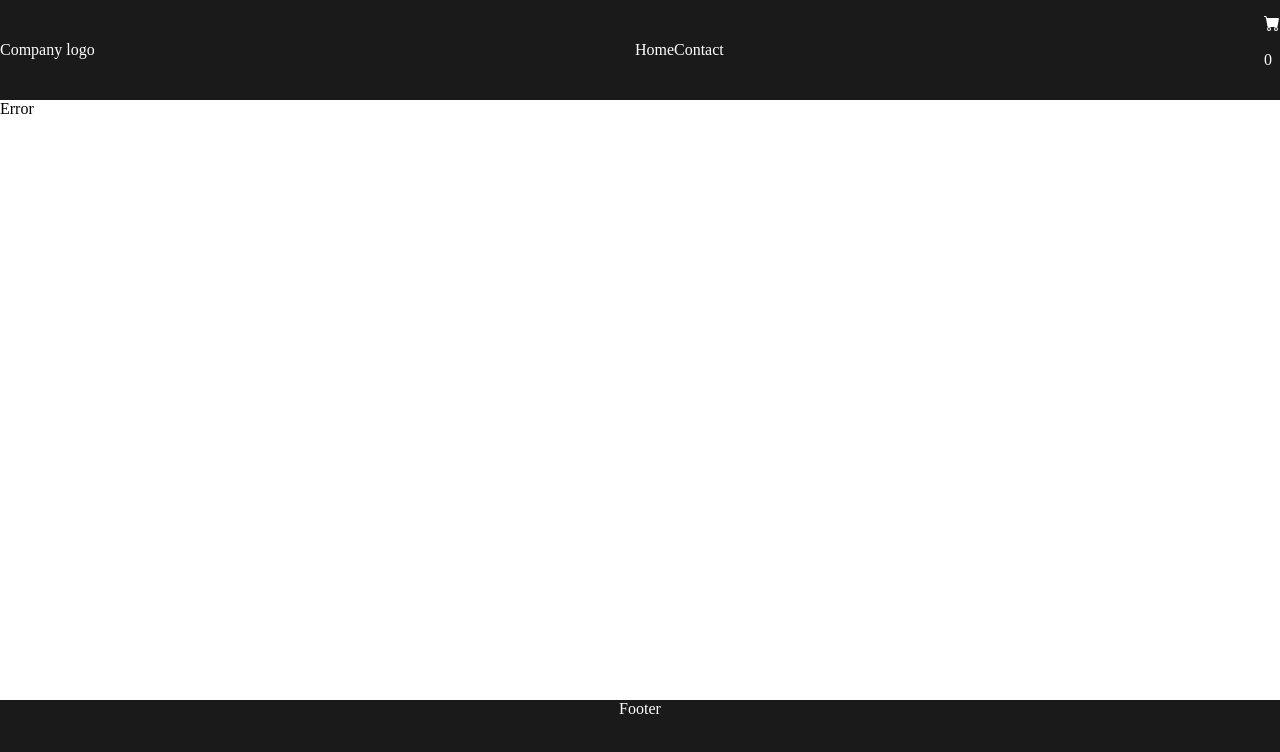
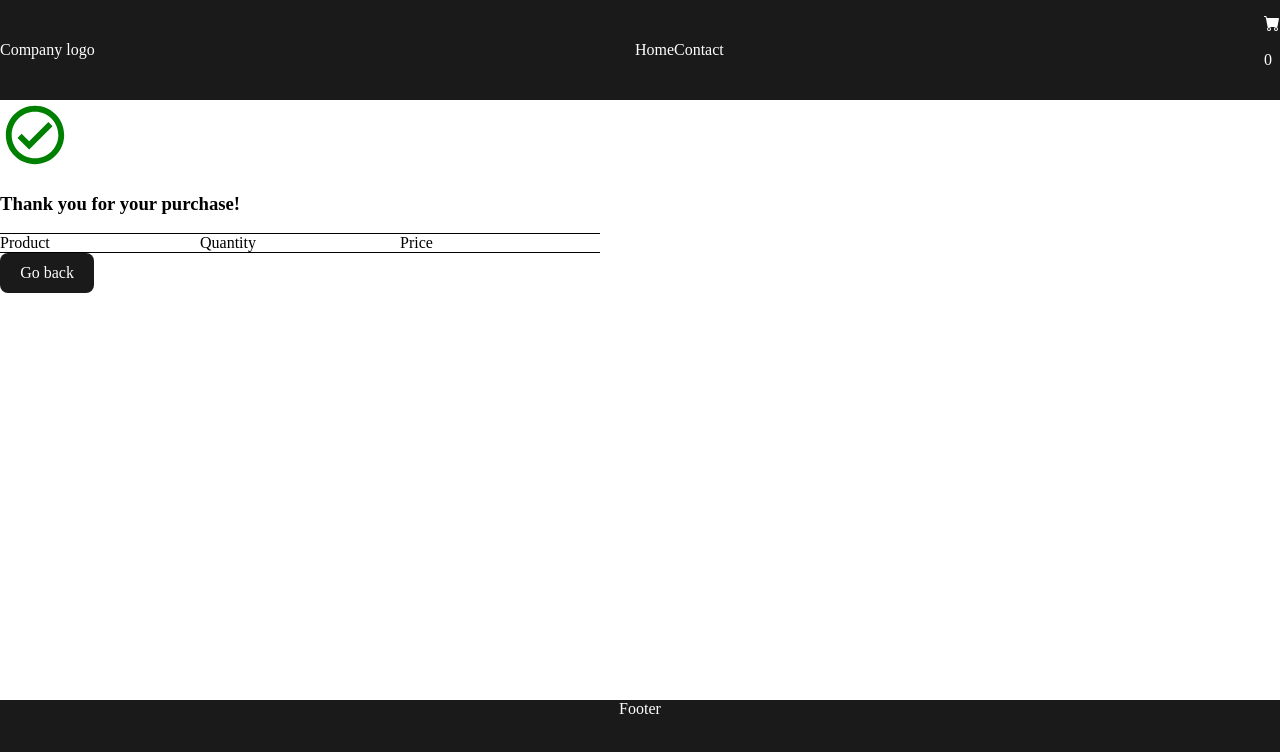
Before and after one commit to larssandell/Front-end_Frameworks_CA, a React (Vite) app: page /complete in a window 1280 px wide. Shown: the top 752 px of the page. Built offline with nearby package versions, Linux system fonts and the light colour scheme.

Commit message:
add error

```diff
--- /dev/null
+++ b/src/components/CompleteOrder/CompleteOrder.css
@@ -0,0 +1,16 @@
+.complete__icon {
+    color: green;
+    width: auto;
+    height: 70px;
+}
+.summary,
+.order {
+    width: 600px;
+    display: grid;
+    grid-template-columns: 1fr 1fr 1fr;
+    border-top: 1px solid black;
+    border-bottom: 1px solid black;
+}
+.order {
+    border-bottom: 1px solid black;
+}
--- /dev/null
+++ b/src/components/CompleteOrder/index.jsx
@@ -0,0 +1,45 @@
+import { useDispatch, useSelector } from 'react-redux';
+import { MdOutlineCheckCircleOutline } from 'react-icons/md';
+import './CompleteOrder.css';
+import { clearCart } from '../../slices/cartSlice';
+
+function CompleteOrder() {
+    const dispatch = useDispatch();
+    const cart = useSelector((state) => state.cart);
+    (function () {
+        setTimeout(() => {
+            dispatch(clearCart());
+            console.log('cart clear');
+        }, 1000);
+    })();
+    return (
+        <div>
+            <div className="checkOutSuccess">
+                <MdOutlineCheckCircleOutline className="complete__icon" />
+                <h3>Thank you for your purchase!</h3>
+            </div>
+            <section>
+                <div className="summary">
+                    <div>Product</div>
+                    <div>Quantity</div>
+                    <div>Price</div>
+                </div>
+
+                {cart.cartItems.map((item) => {
+                    return (
+                        <div className="order" key={item.id}>
+                            <div>{item.title}</div>
+                            <div>{item.productQuantity}</div>
+                            <div>${item.discountedPrice}</div>
+                        </div>
+                    );
+                })}
+            </section>
+            <section>
+                <button>Go back</button>
+            </section>
+        </div>
+    );
+}
+
+export default CompleteOrder;
--- a/src/components/Router/index.jsx
+++ b/src/components/Router/index.jsx
@@ -5,6 +5,7 @@ import Product from '../../pages/Product';
 import Layout from './Layout';
 import Error from '../Error';
 import Contact from '../../pages/Contact';
+import CheckoutSuccess from '../../pages/CheckoutSuccess';
 
 function Router() {
     return (
@@ -14,6 +15,7 @@ function Router() {
                 <Route path="/cart" element={<Cart />} />
                 <Route path="product/:id" element={<Product />} />
                 <Route path="/contact" element={<Contact />} />
+                <Route path="/complete" element={<CheckoutSuccess />} />
                 <Route path="*" element={<Error />} />
             </Route>
         </Routes>
--- a/src/components/shared/Header/index.jsx
+++ b/src/components/shared/Header/index.jsx
@@ -2,7 +2,7 @@ import { useSelector } from 'react-redux';
 import { NavLink, Link } from 'react-router-dom';
 import Cart from '../../icons';
 function Header() {
-    const { totalItems, totalPrice } = useSelector((store) => store.cart);
+    const { totalItems } = useSelector((store) => store.cart);
 
     return (
         <header>
--- a/src/pages/Cart.jsx
+++ b/src/pages/Cart.jsx
@@ -1,4 +1,4 @@
-import { useEffect } from 'react';
+import { useEffect, useState, useRef } from 'react';
 import { useSelector, useDispatch } from 'react-redux';
 import CartItem from '../components/CartItem';
 import {
@@ -8,13 +8,17 @@ import {
     getTotals,
     removeItem,
 } from '../slices/cartSlice';
-import { Link } from 'react-router-dom';
+import { Link, useNavigate } from 'react-router-dom';
 
 function Cart() {
     const cart = useSelector((state) => state.cart);
     const myCart = useSelector((state) => state.cart);
     const totals = useDispatch();
     const dispatch = useDispatch();
+    const [message, setMessage] = useState('');
+    const checkBox = useRef();
+    const navigate = useNavigate();
+
     useEffect(() => {
         totals(getTotals());
     }, [cart]);
@@ -33,14 +37,19 @@ function Cart() {
     };
     const handleCheckOut = () => {
         console.log('Checked out');
+        if (checkBox.current.checked) {
+            navigate('/complete');
+        } else {
+            setMessage('Must agree with terms');
+        }
     };
 
     console.log(myCart.cartItems.length);
 
-    function test(a, b) {
-        const sum = a.parseFloat(sum.toFixed(2)) * b.parseFloat(sum.toFixed(2));
-        return sum;
-    }
+    // function test(a, b) {
+    //     const sum = a.parseFloat(sum.toFixed(2)) * b.parseFloat(sum.toFixed(2));
+    //     return sum;
+    // }
     console.log(myCart.cartItems * myCart.cartItems.discountedPrice);
 
     return (
@@ -122,8 +131,18 @@ function Cart() {
                             <div className="subtotal">
                                 <span>Total:</span>
                                 <span>$ {myCart.totalPrice}</span>
-                                <button onClick={() => handleCheckOut()}>
-                                    Check Out
+                                <input
+                                    type="checkbox"
+                                    name="agreement"
+                                    ref={checkBox}
+                                />
+
+                                <label for="agreement">
+                                    I agree to the terms and conditions
+                                </label>
+                                <p>{message}</p>
+                                <button onClick={handleCheckOut}>
+                                    Checkout
                                 </button>
                             </div>
                         </div>
--- /dev/null
+++ b/src/pages/CheckoutSuccess.jsx
@@ -0,0 +1,14 @@
+import { useState } from 'react';
+import CompleteOrder from '../components/CompleteOrder';
+
+function CheckoutSuccess() {
+    // const checkSuccess = useState((state) => state.cart);
+
+    return (
+        <>
+            <CompleteOrder />
+        </>
+    );
+}
+
+export default CheckoutSuccess;
--- a/src/pages/Home.jsx
+++ b/src/pages/Home.jsx
@@ -7,7 +7,7 @@ import { useState } from 'react';
 import MySearch from '../components/SearchBar/search';
 
 function Home() {
-    const [search, setSearch] = useState('');
+    // const [search, setSearch] = useState('');
     const {
         data: products,
         isError,
@@ -27,14 +27,6 @@ function Home() {
     return (
         <div className="main__container">
             <h1>Home</h1>
-            {/* <form>
-                <input
-                    type="text"
-                    placeholder="Search..."
-                    onChange={(e) => setSearch(e.target.value)}
-                />
-                <button type="submit">search</button>
-            </form> */}
             <MySearch placeholder="Search..." data={products} />
             <div className="products__list">
                 {products.map((product) => (
@@ -60,92 +52,10 @@ function Home() {
 
 export default Home;
 
-// return (
-//     <div className="main__container">
-//         <h1>Home</h1>
-//         <SearchBar />
-//         <div className="products__list">
-//             {products
-//                 .filter((item) => {
-//                     return search.toLowerCase() === ''
-//                         ? item
-//                         : item.title.toLowerCase().includes(search);
-//                 })
-// .map((product) => (
-//     <div className="card" key={product.id}>
-//         <h3>{product.title}</h3>
-//         <img
-//             src={product.imageUrl}
-//             alt={product.title}
-//             style={{ width: 120 }}
-//         />
-//         <Link
-//             className="link__btn"
-//             to={`/product/${product.id}`}
-//         >
-//             View
-//         </Link>
-//     </div>
-// ))}
-//         </div>
-//     </div>
-// );
-// }
-
-// function Home() {
-//     const [search, setSearch] = useState('');
-//     const {
-//         data: products,
-//         isError,
-//         isLoading,
-//         responseOk,
-//     } = useFetch(siteUrl);
-//     if (isError) {
-//         return <div>error : {responseOk.code}</div>;
-//     }
-//     if (isLoading) {
-//         return (
-//             <div className="loader">
-//                 <Spinner />
-//             </div>
-//         );
-//     }
-//     return (
-//         <div className="main__container">
-//             <h1>Home</h1>
-//             <form>
-//                 <input
-//                     type="text"
-//                     placeholder="Search..."
-//                     onChange={(e) => setSearch(e.target.value)}
-//                 />
-//                 <button type="submit">search</button>
-//             </form>
-//             <MySearch placeholder="Search..." data={products} />
-//             <div className="products__list">
-//                 {products
-//                     .filter((item) => {
-//                         return search.toLowerCase() === ''
-//                             ? item
-//                             : item.title.toLowerCase().includes(search);
-//                     })
-//                     .map((item) => (
-//                         <div className="card" key={item.id}>
-//                             <h3>{item.title}</h3>
-//                             <img
-//                                 src={item.imageUrl}
-//                                 alt={item.title}
-//                                 style={{ width: 120 }}
-//                             />
-//                             <Link
-//                                 className="link__btn"
-//                                 to={`/product/${item.id}`}
-//                             >
-//                                 View
-//                             </Link>
-//                         </div>
-//                     ))}
-//             </div>
-//         </div>
-//     );
-// }
+{
+    /* <p>{product.price === product.discountedPrice ? `Price: ${product.price}`: `SALE: ${product.discountedPrice}!` }</p>
+<p>{product.price !== product.discountedPrice? `Save ${product.price-product.discountedPrice}` : ""}</p> */
+}
+{
+    /* <p>Total: {(Math.round(total * 100) / 100).toFixed(2)}</p> */
+}
--- a/src/slices/cartSlice.jsx
+++ b/src/slices/cartSlice.jsx
@@ -1,10 +1,10 @@
 import { createSlice, current } from '@reduxjs/toolkit';
 
 const initialState = {
-    cartItems: [],
-    // cartItems: localStorage.getItem('cartItems')
-    //     ? JSON.parse(localStorage.getItem('cartItems'))
-    //     : [],
+    // cartItems: [],
+    cartItems: localStorage.getItem('cartItems')
+        ? JSON.parse(localStorage.getItem('cartItems'))
+        : [],
     totalPrice: 0,
     totalItems: 0,
 };
@@ -28,7 +28,7 @@ const cartSlice = createSlice({
                 let tempItem = { ...action.payload, productQuantity: 1 };
                 state.cartItems.push(tempItem);
             }
-            // localStorage.setItem('cartItems', JSON.stringify(state.cartItems));
+            localStorage.setItem('cartItems', JSON.stringify(state.cartItems));
         },
         removeItem: (state, action) => {
             const nextCartItems = state.cartItems.filter(
@@ -36,7 +36,7 @@ const cartSlice = createSlice({
             );
 
             state.cartItems = nextCartItems;
-            // localStorage.setItem('cartItem', JSON.stringify(state.cartItems));
+            localStorage.setItem('cartItem', JSON.stringify(state.cartItems));
         },
         decrease: (state, action) => {
             const itemIndex = state.cartItems.findIndex(
@@ -51,7 +51,7 @@ const cartSlice = createSlice({
 
                 state.cartItems = nextCartItems;
             }
-            // localStorage.setItem('cartItem', JSON.stringify(state.cartItems));
+            localStorage.setItem('cartItem', JSON.stringify(state.cartItems));
         },
         getTotals: (state, action) => {
             let { total, quantity } = state.cartItems.reduce(
@@ -76,7 +76,7 @@ const cartSlice = createSlice({
         },
         clearCart: (state, action) => {
             state.cartItems = [];
-            // localStorage.setItem('cartItem', JSON.stringify(state.cartItems));
+            localStorage.setItem('cartItem', JSON.stringify(state.cartItems));
         },
     },
 });
```
Also changed, not shown: src/pages/CheckoutSucc.jsx (deleted, +0 -9 lines).
